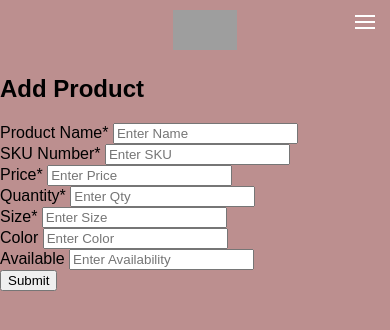
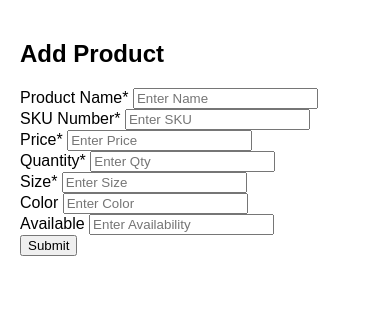
Before and after one commit to patel2002sag/Inventory-Site, a PHP site: page /products.php in a window 390 px wide. Shown: the top 330 px of the page. Run offline with PHP 8.4, Linux system fonts and the light colour scheme; grey boxes are pictures that could not be loaded.

Commit message:
Add files via upload

```diff
--- a/products.php
+++ b/products.php
@@ -49,33 +49,6 @@ if (isset($_POST['submit'])) {
 
 <body>
 
-    <!-- NavBar -->
-    <nav class = "navbar">
-        <div>
-            <a href="index.php">
-                <img  class = "primary-icon" src= "relax_icon.png" alt="">
-            </a>
-        </div>
-        <!-- Item List -->
-        <ul class = "nav-list" id = "navi-list">
-            <li class = "list-item">
-                <a href="display_data.php">Products</a>
-            </li>
-            <li class = "list-item">
-                <a href="#">Customers</a>
-            </li>
-            <li class = "list-item">
-                <a href="#">About</a>
-            </li>
-        </ul>
-        <!-- Hamburgeer menu icon -->
-        <div class = "menu" id = "toggle-button">
-            <div class = "menu-line"></div>
-            <div class = "menu-line"></div>
-            <div class = "menu-line"></div>
-        </div>
-    </nav>
-
     <!-- *************PRODUCT FORM***************** -->
     <div style="left: 250px" ; class="home_content">
         <div class="form">
--- a/styles.css
+++ b/styles.css
@@ -1,122 +1,11 @@
-html, body{
-    width: 100%;
-    height: 100%;
-    margin: 0px;
-    padding: 0px;
-    overflow-x: hidden;
-    background-color:rosybrown;
+body{
+    margin:0;
+    padding:20px;
     font-family: Arial, Helvetica, sans-serif;
 }
-
 *{
     box-sizing: border-box;
 }
-
-
-/* ************ NAVIGATION BAR ************ */
-.navbar{
-    background-color: rosybrown;
-    color: white;
-    display: flex;
-    justify-content: space-around;
-    align-items: center;
-    font-size: 20px;
-}
-.primary-icon{
-    height: 40px;
-}
-.nav-list{
-    list-style-type: none;
-    padding-left: 600px;
-}
-.nav-list .list-item{
-    display: inline-block;
-    padding: 20px 10px;
-}
-
-.nav-list a{
-    color: white;
-    text-decoration: none;
-}
-
-.navbar a:hover{
-    color: black;
-}
-
-/* Menu */
-.menu-line{
-    width: 20px;
-    height: 2px;
-    background-color: white;
-    margin-bottom: 4px;
-    display: none;
-}
-
-/* Hero Image */
-.hero-title{
-    font-size: 50px;
-    text-align: center;
-}
-.hero-image{
-    background-image:url("cover_img.jpg");
-    width: 100%;
-    height: 500px;
-    background-position: center;
-    background-repeat: no-repeat;
-    position: relative;
-    background-size: cover;
-}
-.hero-text {
-    text-align: center;
-    position: absolute;
-    margin-left: 200px;
-    margin-top: 100px;
-    color: white;
-    font-family: Arial, Helvetica, sans-serif;
-  }
-
-.hero-text button {
-    margin-top: 40px;
-    padding: 10px 50px;
-    text-align: center;
-    font-size: large;
-    cursor: pointer;
-    border-radius: 10px;
-    border: none;
-}
-
-/* *********FOOTER*************** */
-.footer-container{
-    background-color: aliceblue;
-    display: flex;
-    flex-direction: row;
-    justify-content: space-around;
-    font-size: large;
-    font-family: Arial, Helvetica, sans-serif;
-}
-
-#footer-email{
-    font-size: large;
-    width: 300px;
-    height: 30px;
-    margin-top: 10px;
-    /* margin-left: 100px; */
-}
-#footer-button{
-    font-size: large;
-    cursor:pointer;
-    background-color: black;
-    color: white;
-    margin-left: 10px;
-    height: 35px;
-}
-.footer-text{
-    /* margin-left: 100px; */
-    margin-top: 30px;
-}
-
-
-/* *********ADD PRODUCT BUTTON************** */
 .button-container{
     margin-top: 50px;
     margin-left: 50px;
@@ -239,63 +128,3 @@ table .delete-btn a{
         text-align: left ;
     }
 }
-@media all and (max-width: 720px){
-    .navbar{
-        flex-direction: column;
-        position: relative;
-    }
-    .navbar .primary-icon{
-        width: 100%;
-        /* cursor: pointer; */
-    }
-    .primary-icon{
-        margin-left: 10px;
-        margin-top: 10px;
-    }
-    .menu-line{
-        width: 20px;
-        height: 2px;
-        background-color: white;
-        margin-bottom: 4px;
-        display: block;
-    }
-    .menu{
-        display: block;
-        position: absolute;
-        right: 15px;
-        top: 15px;
-        cursor: pointer;
-    }
-    .nav-list{
-        list-style: none;
-        width: 100%;
-        text-align: center;
-        padding-top: 10px;
-        display: none;
-        padding-left: 0px;
-    }
-    .nav-list .list-item{
-        display: block;
-        padding: 10px;
-        border-top: 1px solid white;
-
-    }
-    .active{
-        display: block;
-    }
-
-    .hero-text button{
-        display: none;
-    }
-
-
-    .footer-container{
-        background-color: aliceblue;
-        display: flex;
-        flex-direction: column;
-        /* justify-content: space-around; */
-        text-align: center;
-        font-size: large;
-        font-family: Arial, Helvetica, sans-serif;
-    }
-}
```
Also changed, not shown: display_data.php (+0 -29 lines).
